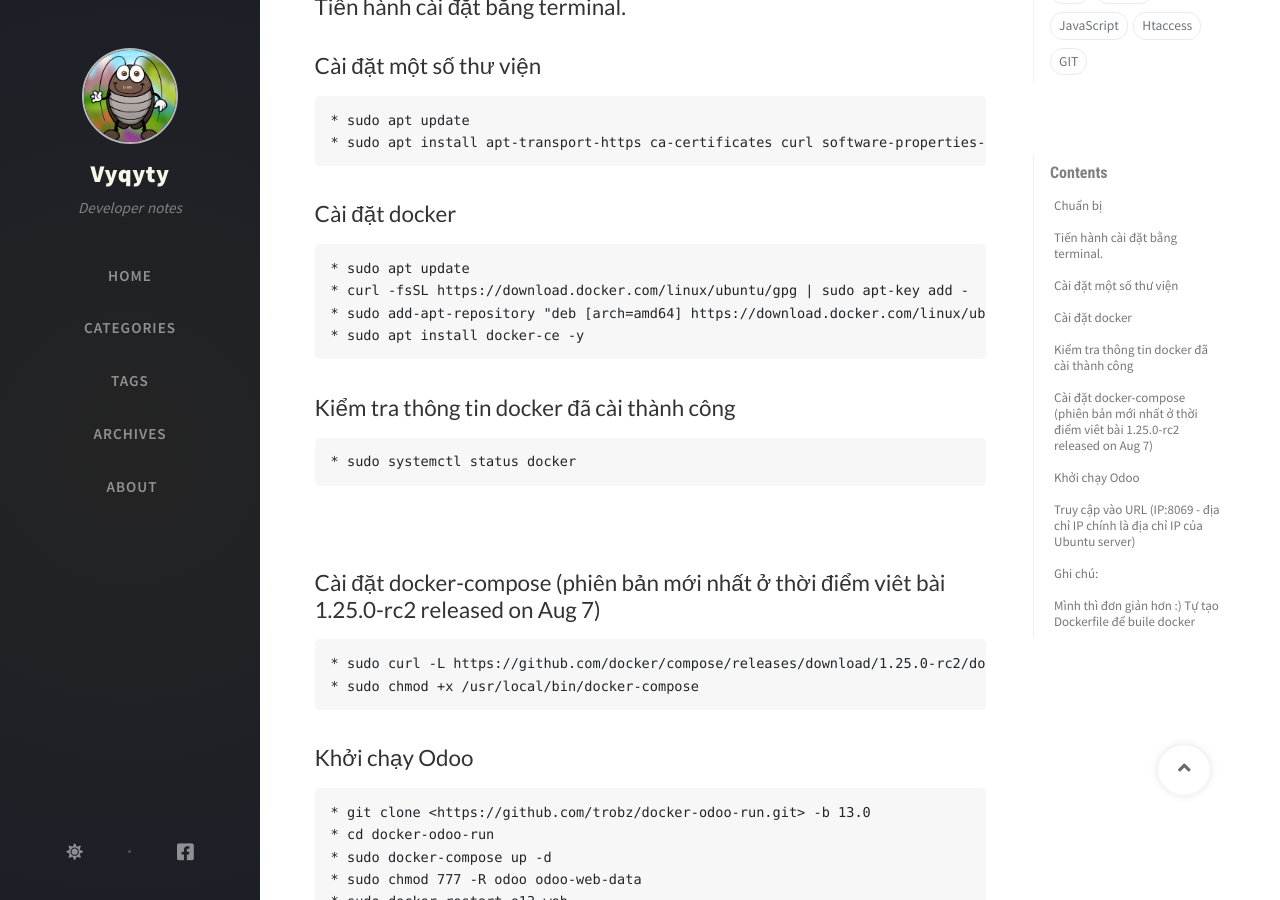
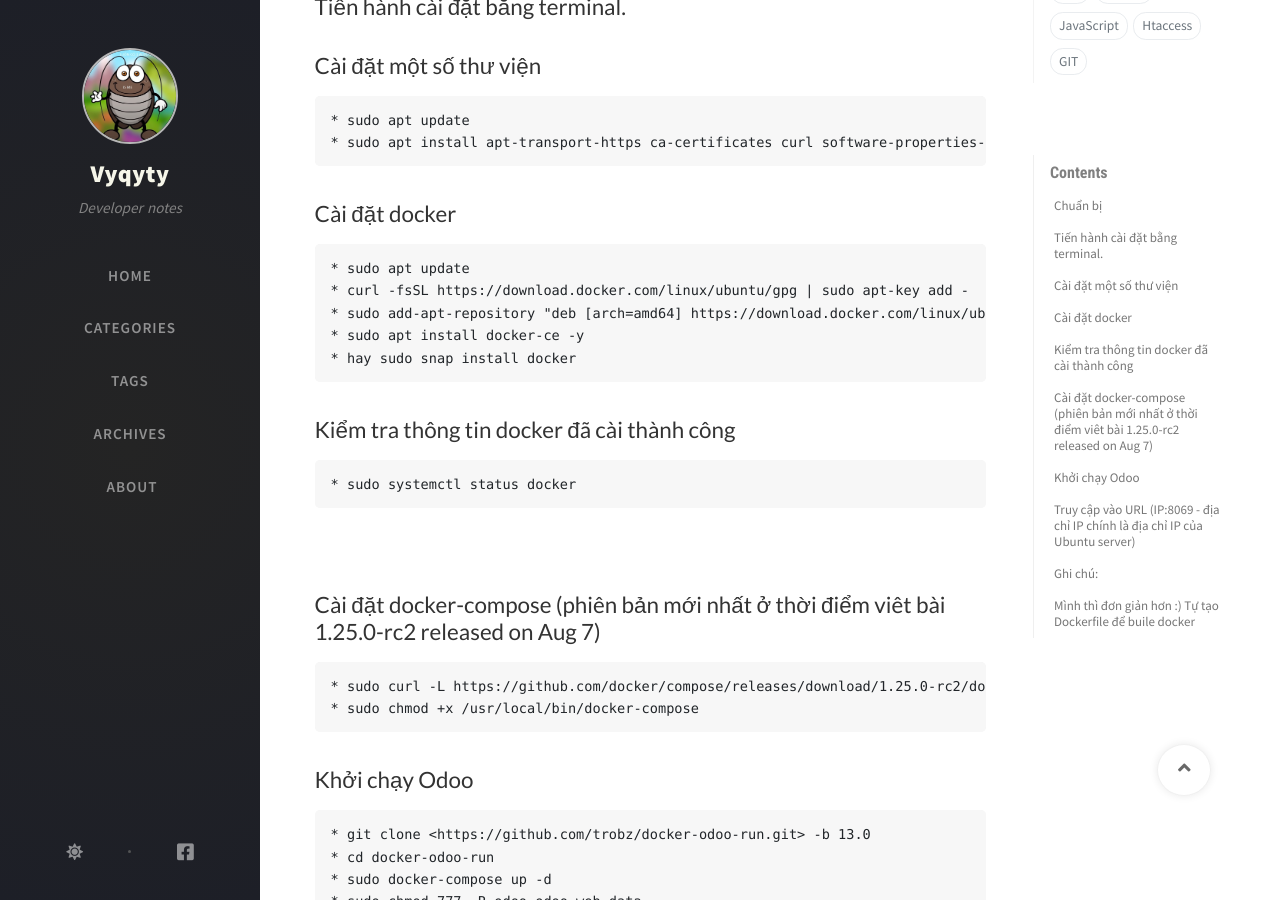
Before and after one commit to vyqyty/vyqyty.github.io, a Jekyll site: the page built from _posts/2020-12-18-odoo-voi-docker.md, in a window 1280 px wide and 900 px high, scrolled down 353 px. Built offline with Jekyll 4.4.1, drawn with Linux system fonts in a browser that asks for light colours; nearby versions of some CDN libraries; comment, search, counter and statistics services are not loaded.

Commit message:
Update 2020-12-18-odoo-voi-docker.md

````diff
--- a/_posts/2020-12-18-odoo-voi-docker.md
+++ b/_posts/2020-12-18-odoo-voi-docker.md
@@ -23,6 +23,7 @@
 * curl -fsSL https://download.docker.com/linux/ubuntu/gpg | sudo apt-key add -
 * sudo add-apt-repository "deb [arch=amd64] https://download.docker.com/linux/ubuntu bionic stable"
 * sudo apt install docker-ce -y
+* hay sudo snap install docker
 ```
 ## Kiểm tra thông tin docker đã cài thành công
 ```
````
